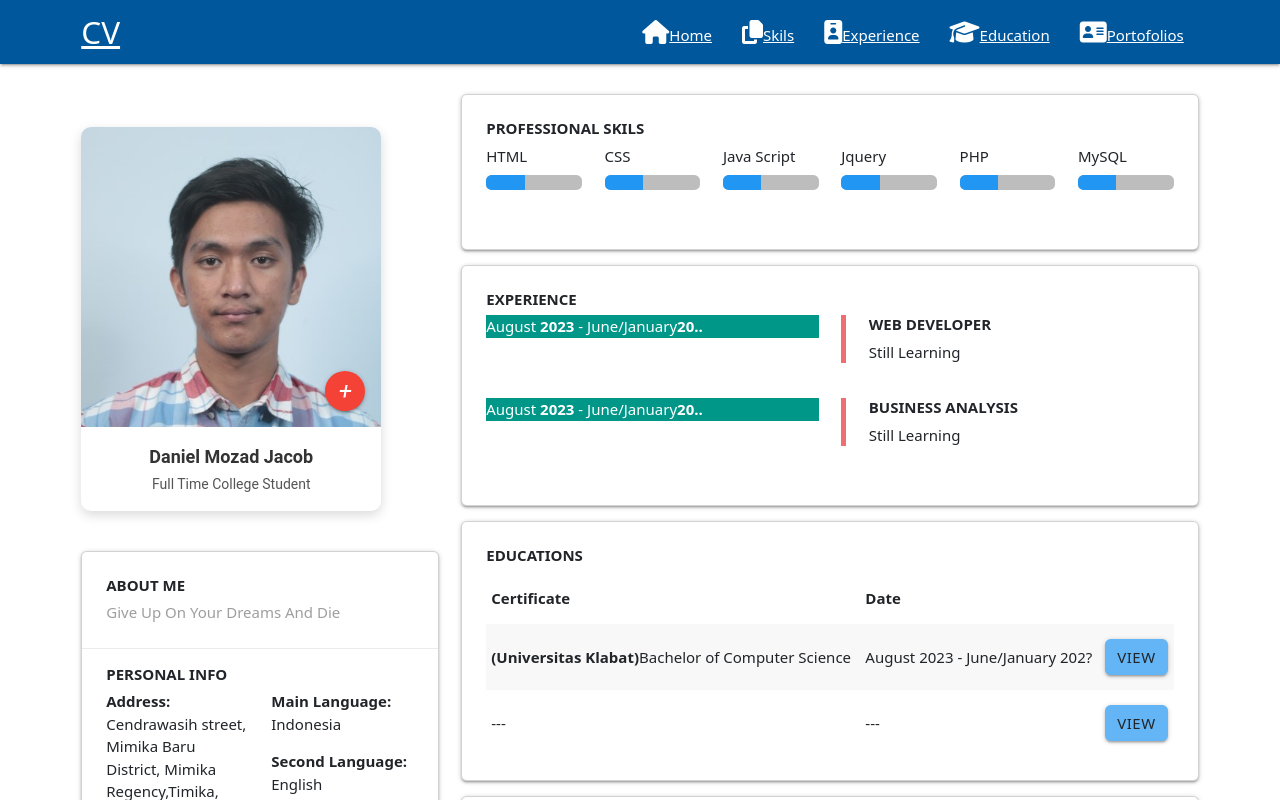
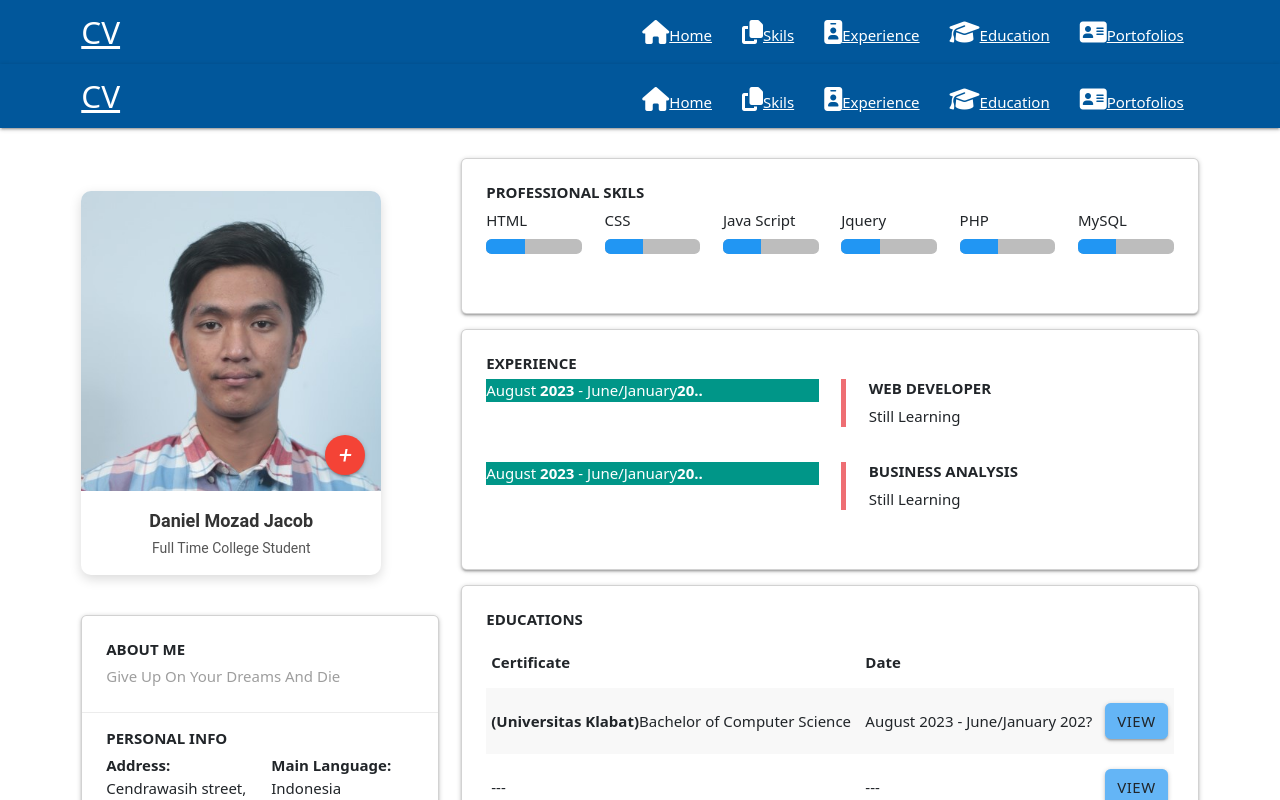
Before and after one commit to maddog8283/MyCV, a React (Create React App) app: page / in a window 1280 px wide. Shown: the top 800 px of the page. Built offline with nearby package versions, Linux system fonts and the light colour scheme.

Commit message:
Update App.js

```diff
--- a/src/App.js
+++ b/src/App.js
@@ -5,6 +5,7 @@ import "materialize-css/dist/js/materialize.min.js";
 import "bootstrap/dist/css/bootstrap.min.css";
 import { BrowserRouter as Router, Route, Routes } from "react-router-dom";
 
+import Navbar from "./component/Navbar";
 import Home from "./component/Home";
 import About from "./component/About";
 import Skils from "./component/Skils";
@@ -15,6 +16,7 @@ import Hobby from "./component/Hobby";
 function App() {
   return (
     <Router>
+      <Navbar />
       <Routes>
         <Route path="/" element={<Home />} />
         <Route path="/About" element={<About />} />
```
